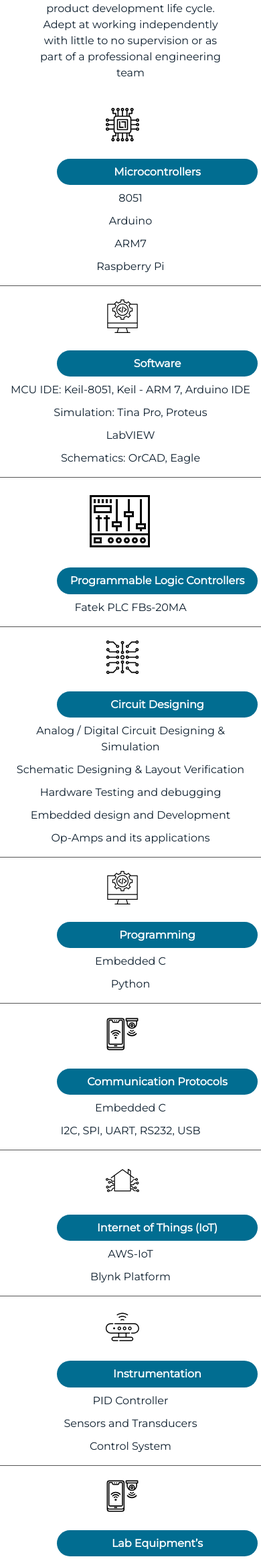
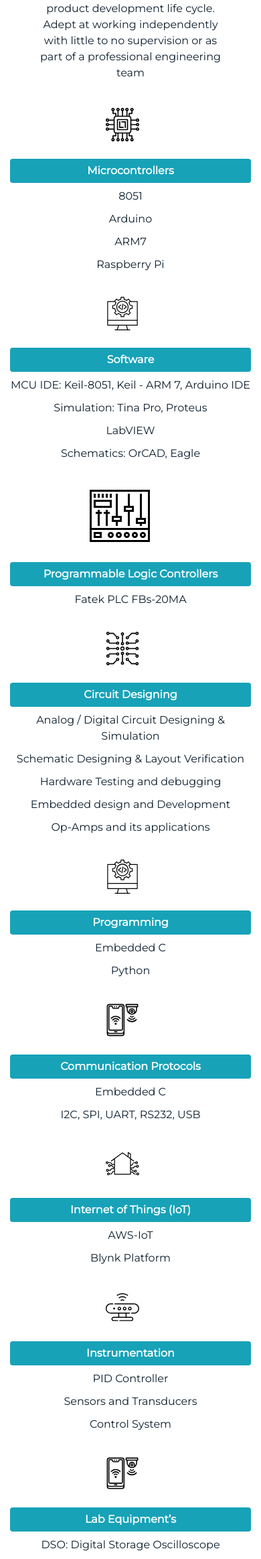
Before and after one commit to HSarfaraz/alok, a PHP site: page /index.html in a window 390 px wide. Shown: the part 3699-6026 px from the top of the page at 67% size. Run offline with PHP 8.4, Linux system fonts and the light colour scheme.

Commit message:
Update style.css

```diff
--- a/css/style.css
+++ b/css/style.css
@@ -173,13 +173,28 @@ input[type="submit" i]{
 }
 
 .h4 {
-  font-size: 16px;
+  /* font-size: 16px;
   color: #fff;
   background-color: #016d91;
   width: 300px;
   text-align: center;
   padding: 10px;
-  border-radius: 20px;
+  border-radius: 20px; */
+
+  color: #fff;
+  background-color: #17a2b8;
+  border-color: #17a2b8;
+  text-align: center;
+  vertical-align: middle;
+  -webkit-user-select: none;
+  -moz-user-select: none;
+  -ms-user-select: none;
+  user-select: none;
+  padding: .375rem .75rem;
+  font-size: 1rem;
+  line-height: 1.5;
+  border-radius: .25rem;
+  transition: color .15s ease-in-out,background-color .15s ease-in-out,border-color .15s ease-in-out,box-shadow .15s ease-in-out;
 }
 
 .heading {
@@ -542,7 +557,6 @@ input[type="submit" i]{
   }
   .col-12.col-sm-6.col-md-4.col-lg-4 {
     text-align: center;
-    border-bottom: 1px solid #555;
     margin-bottom: 20px;
   }
   .list-line li:before {
@@ -551,9 +565,7 @@ input[type="submit" i]{
   .custom-navmenu .custom-menu li {
     font-size: 14px;
   }
-  .h4{
-    margin-left: 70px;
-  }
+
   .list-line li {
     padding-left: 0;
   }
```
